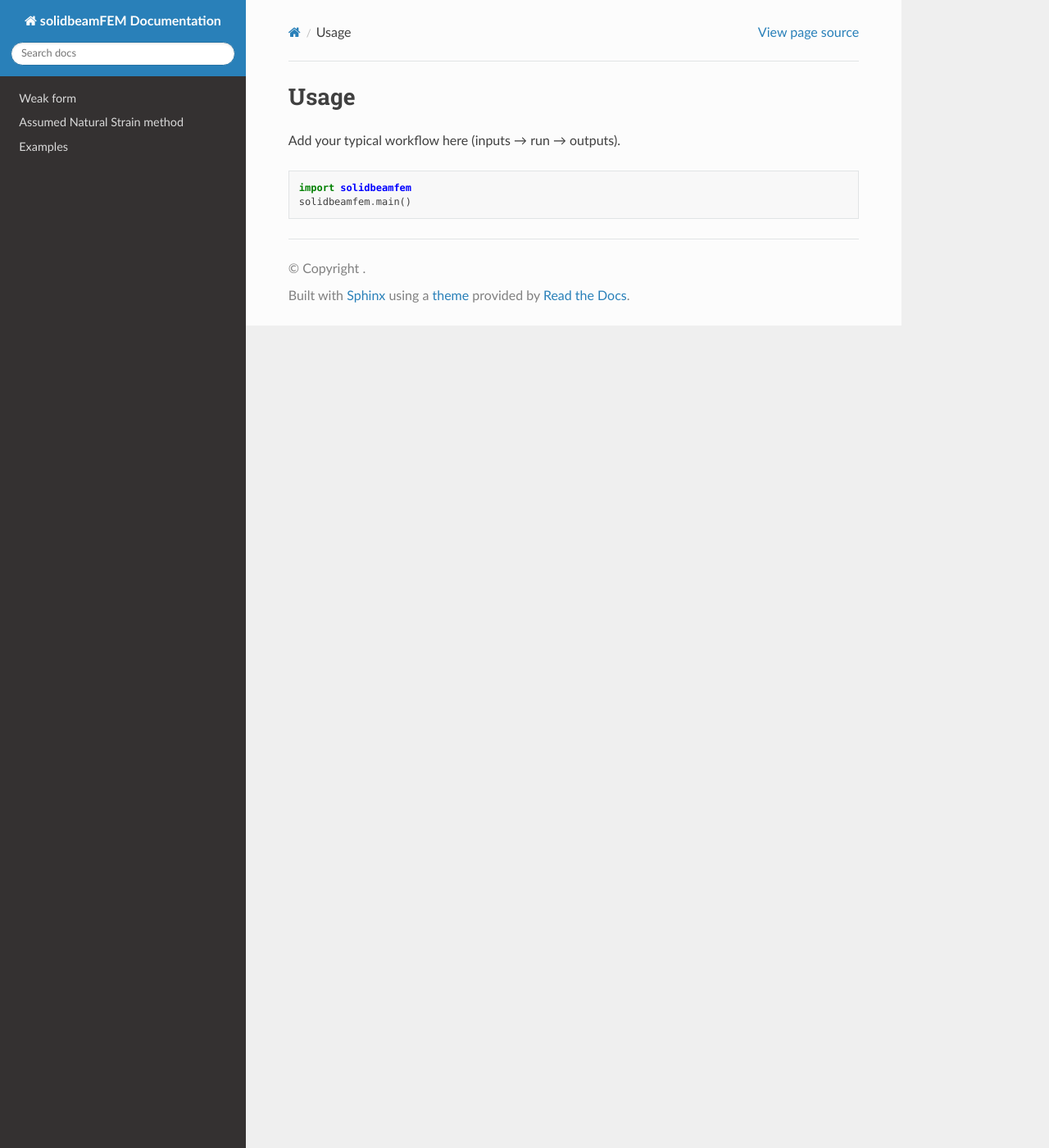
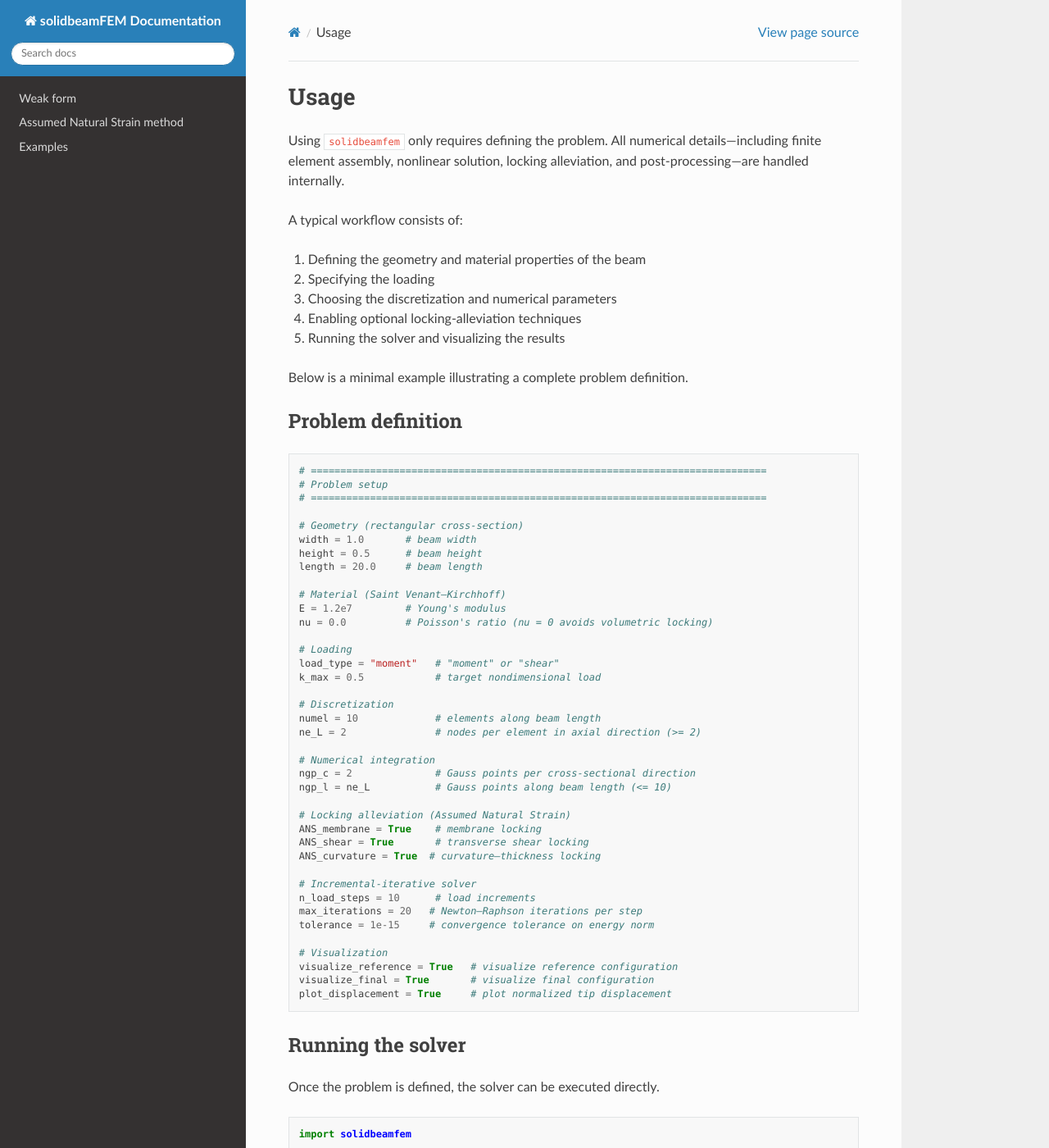
Before and after one commit to jaafaralaswad/solidbeamfem, a Sphinx documentation site: the page built from docs/source/usage.rst, in a window 1280 px wide and 1400 px high. Shown: the whole window at 82% size. Built offline with Sphinx 7.4.7 and the Read the Docs theme 3.1.0, drawn with Linux system fonts in a browser that asks for light colours; some of the changed text lies outside the part shown.

Commit message:
update docs

```diff
--- a/docs/source/usage.rst
+++ b/docs/source/usage.rst
@@ -1,9 +1,82 @@
 Usage
 =====
 
-Add your typical workflow here (inputs → run → outputs).
+Using ``solidbeamfem`` only requires defining the problem.
+All numerical details—including finite element assembly, nonlinear solution,
+locking alleviation, and post-processing—are handled internally.
+
+A typical workflow consists of:
+
+1. Defining the geometry and material properties of the beam
+2. Specifying the loading
+3. Choosing the discretization and numerical parameters
+4. Enabling optional locking-alleviation techniques
+5. Running the solver and visualizing the results
+
+Below is a minimal example illustrating a complete problem definition.
+
+Problem definition
+------------------
+
+.. code-block:: python
+
+   # =============================================================================
+   # Problem setup
+   # =============================================================================
+
+   # Geometry (rectangular cross-section)
+   width = 1.0       # beam width
+   height = 0.5      # beam height
+   length = 20.0     # beam length
+
+   # Material (Saint Venant–Kirchhoff)
+   E = 1.2e7         # Young's modulus
+   nu = 0.0          # Poisson's ratio (nu = 0 avoids volumetric locking)
+
+   # Loading
+   load_type = "moment"   # "moment" or "shear"
+   k_max = 0.5            # target nondimensional load
+
+   # Discretization
+   numel = 10             # elements along beam length
+   ne_L = 2               # nodes per element in axial direction (>= 2)
+
+   # Numerical integration
+   ngp_c = 2              # Gauss points per cross-sectional direction
+   ngp_l = ne_L           # Gauss points along beam length (<= 10)
+
+   # Locking alleviation (Assumed Natural Strain)
+   ANS_membrane = True    # membrane locking
+   ANS_shear = True       # transverse shear locking
+   ANS_curvature = True  # curvature–thickness locking
+
+   # Incremental-iterative solver
+   n_load_steps = 10      # load increments
+   max_iterations = 20   # Newton–Raphson iterations per step
+   tolerance = 1e-15     # convergence tolerance on energy norm
+
+   # Visualization
+   visualize_reference = True   # visualize reference configuration
+   visualize_final = True       # visualize final configuration
+   plot_displacement = True     # plot normalized tip displacement
+
+Running the solver
+------------------
+
+Once the problem is defined, the solver can be executed directly.
 
 .. code-block:: python
 
    import solidbeamfem
+
    solidbeamfem.main()
+
+This will:
+
+- Generate the finite element mesh
+- Assemble and solve the nonlinear equilibrium equations
+- Apply Assumed Natural Strain (ANS) corrections if enabled
+- Produce the requested visualizations and plots
+
+More advanced modifications—such as changing constitutive models or boundary conditions—require manual changes to the corresponding
+implementation files within the package.
```
Also changed, not shown: docs/source/installation.rst (+16 -2 lines), 1 other file.
